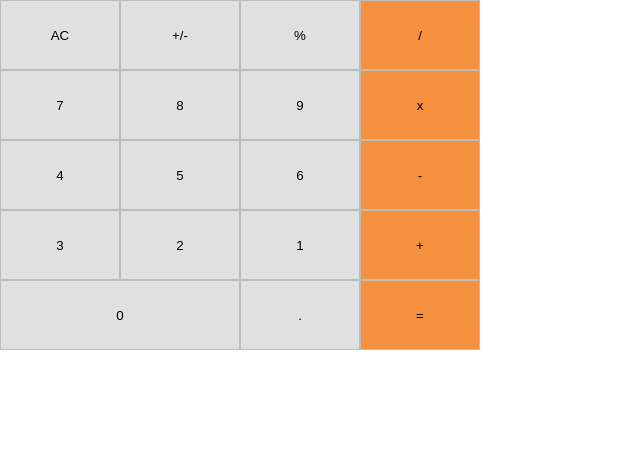
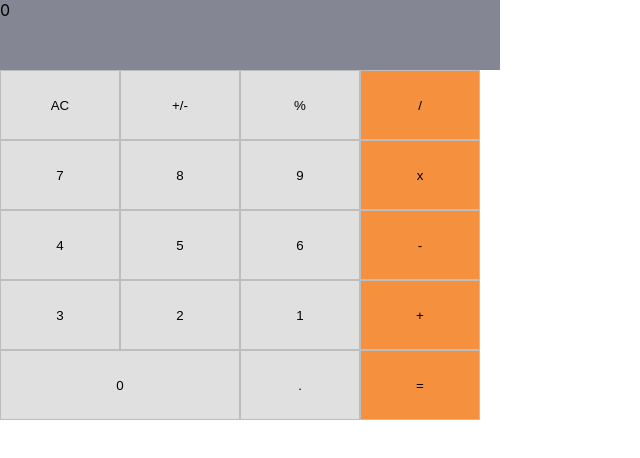
Before and after one commit to hansderly/math-magicians, a React (Create React App) app: page / in a window 1280 px wide. Shown: the top 458 px of the page, without its empty margins (0-640 px from the left). Built offline with nearby package versions, Linux system fonts and the light colour scheme.

Commit message:
use module css to style

```diff
--- a/src/components/button/Button.js
+++ b/src/components/button/Button.js
@@ -1,12 +1,12 @@
 /* eslint-disable react/prop-types */
 import React, {} from 'react';
 import PropTypes from 'prop-types';
-import './Button.css';
+import styles from './Button.module.css';
 
 const Button = ({
   children, value, onClick, color = '#e0e0e0', size,
 }) => (
-  <button onClick={onClick} type="button" className="container" value={value} style={{ width: size === 'xl' && '240px', backgroundColor: color }}>
+  <button onClick={onClick} type="button" className={styles.container} value={value} style={{ width: size === 'xl' && '240px', backgroundColor: color }}>
     {children}
   </button>
 );
--- a/src/components/calculator/Caluclator.js
+++ b/src/components/calculator/Caluclator.js
@@ -1,38 +1,40 @@
 /* eslint-disable react/jsx-no-bind */
 import React from 'react';
 import Button from '../button/Button';
+import ShowBox from '../showbox/ShowBox';
 
-import './Calculator.css';
+import styles from './Calculator.module.css';
 
 const Calculator = () => {
   const handleClick = () => {};
   return (
     <>
-      <div className="row">
+      <ShowBox>0</ShowBox>
+      <div className={styles.row}>
         <Button onClick={handleClick}>AC</Button>
         <Button onClick={handleClick}>+/-</Button>
         <Button onClick={handleClick}>%</Button>
         <Button onClick={handleClick} color="#F5913E">/</Button>
       </div>
-      <div className="row">
+      <div className={styles.row}>
         <Button onClick={handleClick}>7</Button>
         <Button onClick={handleClick}>8</Button>
         <Button onClick={handleClick}>9</Button>
         <Button onClick={handleClick} color="#F5913E">x</Button>
       </div>
-      <div className="row">
+      <div className={styles.row}>
         <Button onClick={handleClick}>4</Button>
         <Button onClick={handleClick}>5</Button>
         <Button onClick={handleClick}>6</Button>
         <Button onClick={handleClick} color="#F5913E">-</Button>
       </div>
-      <div className="row">
+      <div className={styles.row}>
         <Button onClick={handleClick}>3</Button>
         <Button onClick={handleClick}>2</Button>
         <Button onClick={handleClick}>1</Button>
         <Button onClick={handleClick} color="#F5913E">+</Button>
       </div>
-      <div className="row">
+      <div className={styles.row}>
         <Button onClick={handleClick} size="xl">0</Button>
         <Button onClick={handleClick}>.</Button>
         <Button onClick={handleClick} color="#F5913E">=</Button>
--- a/src/components/index.js
+++ b/src/components/index.js
@@ -1,4 +1,5 @@
 import Button from './button/Button';
 import Calculator from './calculator/Caluclator';
+import ShowBox from './showbox/ShowBox';
 
-export { Button, Calculator };
+export { Button, Calculator, ShowBox };
--- a/src/components/showbox/ShowBox.js
+++ b/src/components/showbox/ShowBox.js
@@ -0,0 +1,15 @@
+/* eslint-disable react/prop-types */
+import React from 'react';
+import PropTypes from 'prop-types';
+
+import styles from './Showbox.module.css';
+
+const ShowBox = ({ children }) => (
+  <div className={styles.container}>{children}</div>
+);
+
+ShowBox.prototype = {
+  children: PropTypes.string,
+};
+
+export default ShowBox;
--- /dev/null
+++ b/src/components/showbox/Showbox.module.css
@@ -0,0 +1,5 @@
+.container {
+  width: 500px;
+  height: 70px;
+  background-color: #858693;
+}
```
Also changed, not shown: src/components/button/Button.module.css (renamed from src/components/button/Button.css), src/components/calculator/Calculator.module.css (renamed from src/components/calculator/Calculator.css), src/components/showbox/Showbox.css (deleted).
